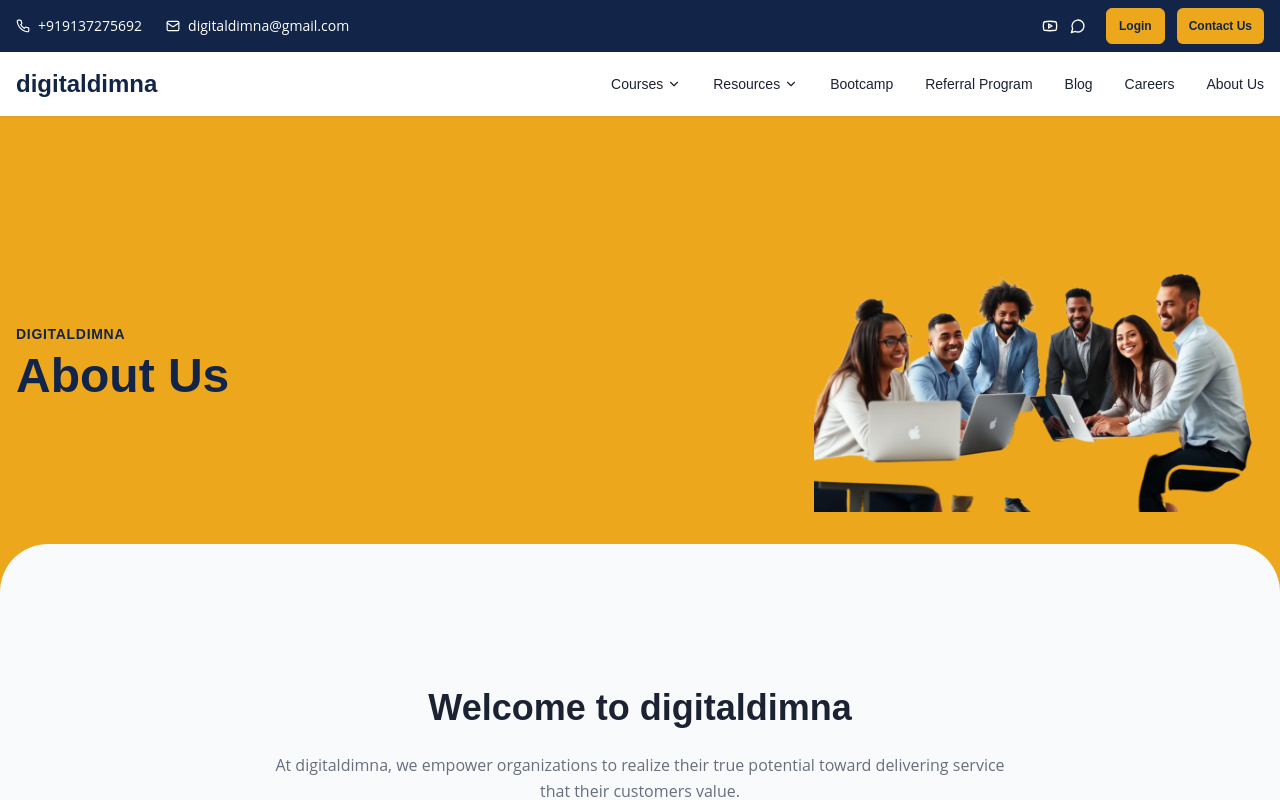
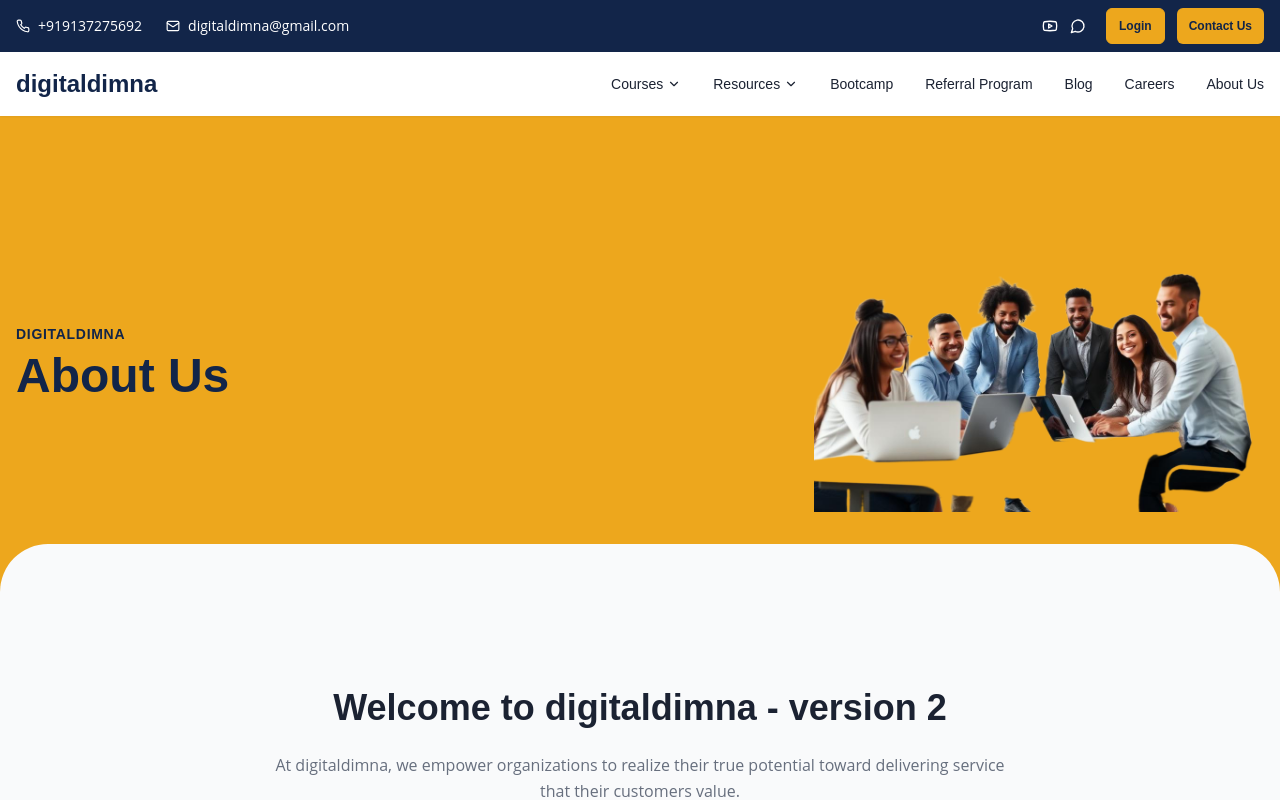
Before and after one commit to Prabha-123-ops/target_agility_clone_2, a React (Vite) app: page /about in a window 1280 px wide. Shown: the top 800 px of the page. Built offline with nearby package versions, Linux system fonts and the light colour scheme; the HTML template or start-up script is replaced by a standard one.

Commit message:
changed title

```diff
--- a/src/data/aboutData.ts
+++ b/src/data/aboutData.ts
@@ -6,7 +6,7 @@ export const aboutContent = {
     title: "About Us",
   },
   welcome: {
-    title: "Welcome to digitaldimna",
+    title: "Welcome to digitaldimna - version 2",
     paragraphs: [
       "At digitaldimna, we empower organizations to realize their true potential toward delivering service that their customers value.",
       "Our mission is to help organizations that are ready to transform & develop to be successful and stay relevant in the market. We coach and train leaders to begin their organizational transformation journey and help them tailor their learning toward the journey."
```
